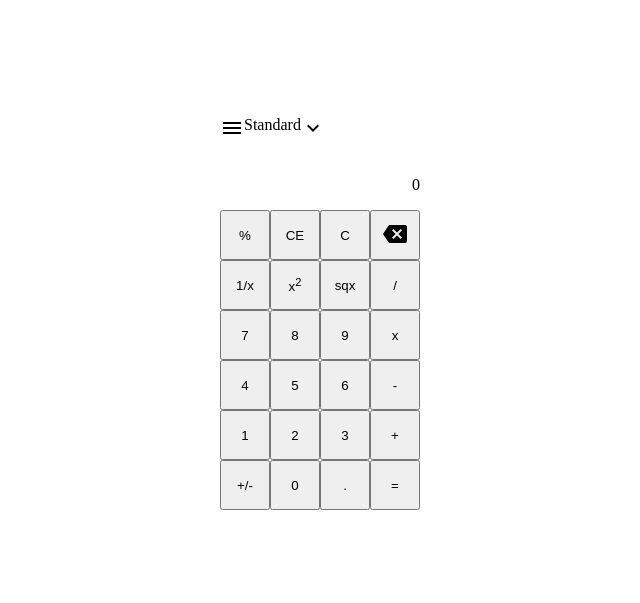
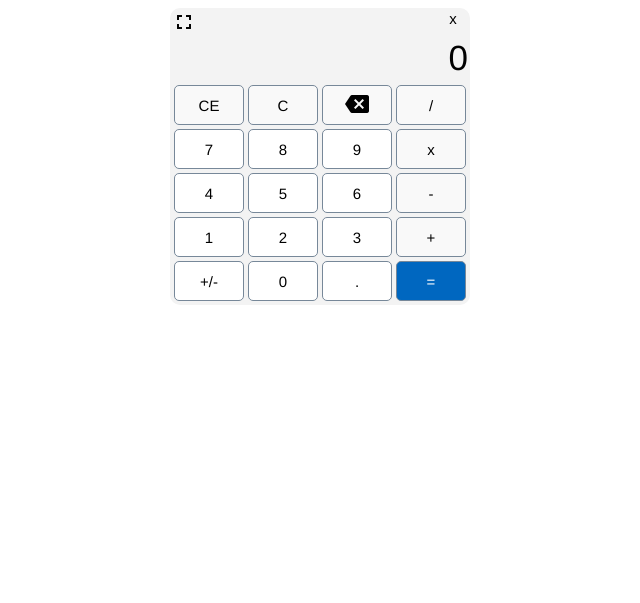
Before and after one commit to cnuno94/calculator, a plain HTML site: page index.html in a window 1280 px wide. Shown: the whole page, without its empty margins (320-960 px from the left). Drawn offline with Linux system fonts and the light colour scheme.

Commit message:
CSS and HTML done

```diff
--- a/index.html
+++ b/index.html
@@ -6,15 +6,13 @@
     <title>Calculator</title>
     <link rel="stylesheet" href="style.css">
     <link rel="stylesheet" href="https://fonts.googleapis.com/icon?family=Material+Icons">
-    <script src="script.js"></script>
 </head>
 <body>
     <div class="container">
         <div class="topheader">
             <ul>
-                <li><i class="material-icons">menu</i></li>
-                <li>Standard</li>
-                <li><i class="material-icons">expand_more</i></li>
+                <li><i class="material-icons">fullscreen</i></li>
+                <li>x</li>
             </ul>
         </div>
         <div class="field">
@@ -23,15 +21,9 @@
         <div>
         </div>
         <div class="buttons">
-            <button>%</button>
             <button>CE</button>
             <button>C</button>
             <button><i class="material-icons">backspace</i></button>
-        </div>
-        <div class="buttons">
-            <button>1/x</button>
-            <button>x<sup>2</sup></button>
-            <button>sqx</button>
             <button>/</button>
         </div>
         <div class="buttons">
@@ -60,4 +52,5 @@
         </div>
     </div>
 </body>
+<script src="script.js"></script>
 </html>
--- a/script.js
+++ b/script.js
@@ -1,10 +1,20 @@
-const buttons = document.querySelectorAll('button');
+
+
+let buttons = document.querySelectorAll('button');
+/*
+buttons.forEach(button => {
+  button.addEventListener('click', () => {
+    console.log('Button clicked!');
+  });
+});
+*/
+
 console.log(buttons);
 
-
-buttons.forEach(button => {
+/*
+buttons.forEach(button => {5552
     button.addEventListener('click', () => {
       console.log('Button clicked!');
     });
-  });
+  });*/
 //button.forEach(item=>item.addEventListener("click"), console.log(button));
--- a/style.css
+++ b/style.css
@@ -1,38 +1,73 @@
 
 .container{
-    width: 200px;
-    height: 500px;
-    margin: 100px auto;
+    width: 300px;
+    margin: auto;
     display: flex;
     flex-direction: column;
     box-sizing: border-box;
-}
-
-.topheader{
-    display: flex;
-    justify-content: flex-start;
+    background-color: rgb(243, 243, 243);
+    border-radius: 10px;
+    padding: 2px;
 }
 
 .topheader ul{
     display: flex;
+    justify-content: space-between;
     padding: 0px;
+    margin-top: 0px;
+    margin-bottom: 0px;
 }
 
 li{
     list-style-type: none;
 }
 
-button{
-    width: 50px;
-    height: 50px;
+li:last-child{
+    width: 30px;
     text-align: center;
+    font-size: 15px;
+    font-family: 'Franklin Gothic Medium', 'Arial Narrow', Arial, sans-serif;
+    border-radius: 0px 10px 0px 0px;
 }
 
-.field p{
-    text-align: right;
+li:last-child:hover{
+background-color: red;
+}
+
+button{
+    width: 100px;
+    height: 40px;
+    text-align: center;
+    background: rgb(255, 255, 255);
+    margin: 2px;
+    border: 1px solid lightslategray;
+    font-size: 15px;
+    border-radius: 5px;
+    font-family: 'Franklin Gothic Medium', 'Arial Narrow', Arial, sans-serif;
 }
 
 .buttons{
     display: flex;
     align-items: center;
 }
+
+.buttons:nth-of-type(4) button{
+    background-color: rgb(249, 249, 249);
+}
+
+.buttons button:last-child{
+    background-color: rgb(249, 249, 249);
+}
+
+#equal{
+    background-color: rgb(0, 103, 192);
+    color: white;
+}
+
+.field p{
+    text-align: right;
+    font-size: 35px;
+    margin: 0;
+    padding-bottom: 5px;
+    font-family: 'Franklin Gothic Medium', 'Arial Narrow', Arial, sans-serif;
+}
```
